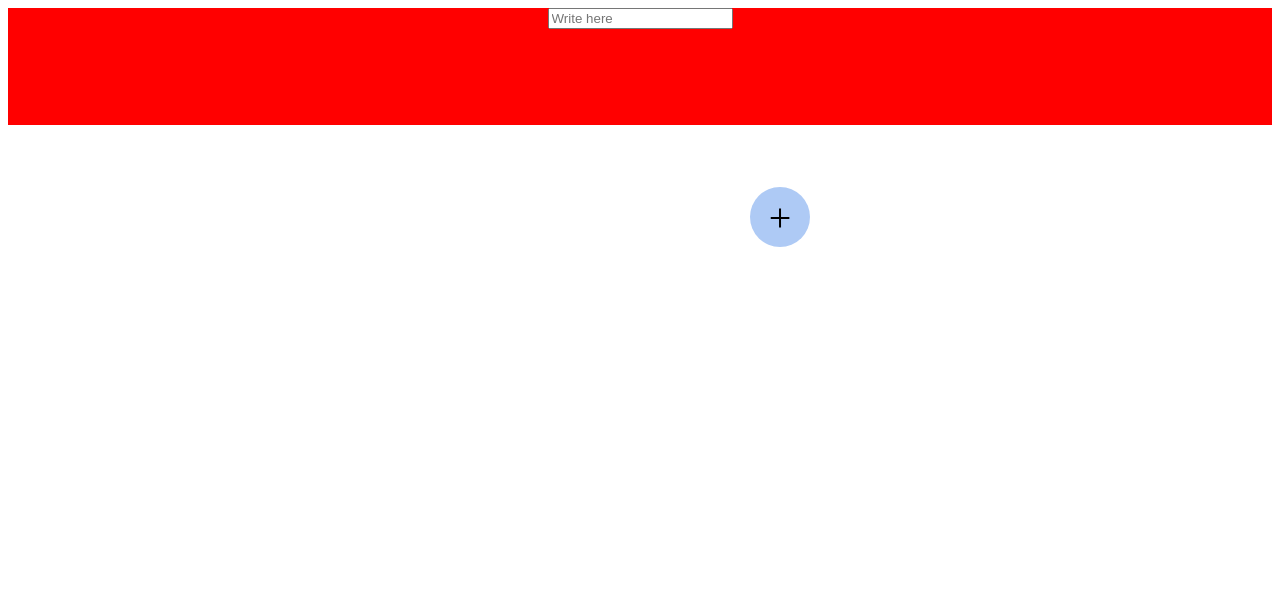
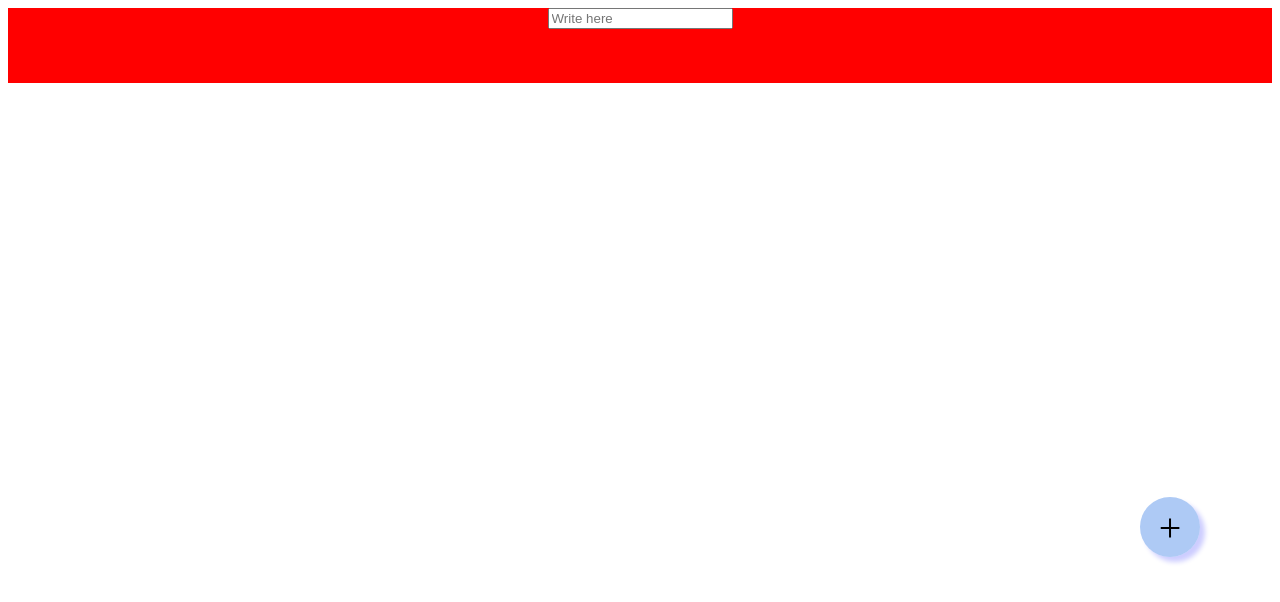
Before and after one commit to arif034/todo-list-application, a React (Create React App) app: page / in a window 1280 px wide. Shown: the top 602 px of the page. Built offline with nearby package versions, Linux system fonts and the light colour scheme.

Commit message:
next-work : add multiple stops next-work : add multiple stops

```diff
--- a/src/styles.css
+++ b/src/styles.css
@@ -5,6 +5,7 @@
 }
 
 .addNew {
+  position: absolute;
   font-family: serif;
   font-size: 40px;
   background-color: rgba(95, 150, 235, 0.5);
@@ -12,6 +13,19 @@
   width: 60px;
   border-radius: 30px;
   border: none;
-  transform: translate(140px, 140px);
-  /* box-shadow : ; */
+  transform: translate(500px, 450px);
+  box-shadow: 5px 5px 5px rgba(0, 0, 255, 0.2);
+  transition: all 150ms linear;
 }
+
+.addNew:hover {
+  height: 70px;
+  width: 70px;
+  border-radius: 35px;
+}
+
+.addNew:focus {
+  height: 100px;
+  width: 100px;
+  border-radius: 50px;
+}
```
